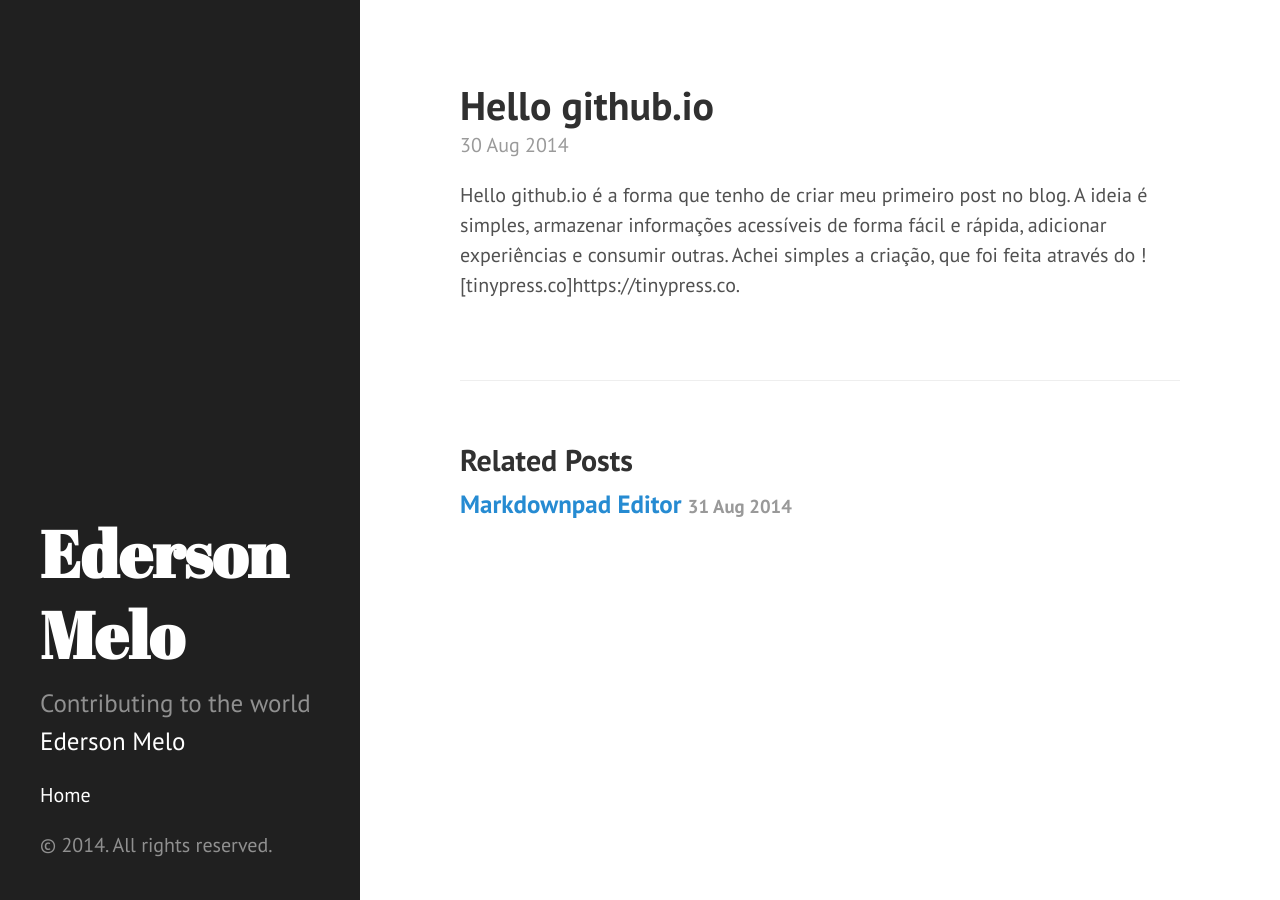
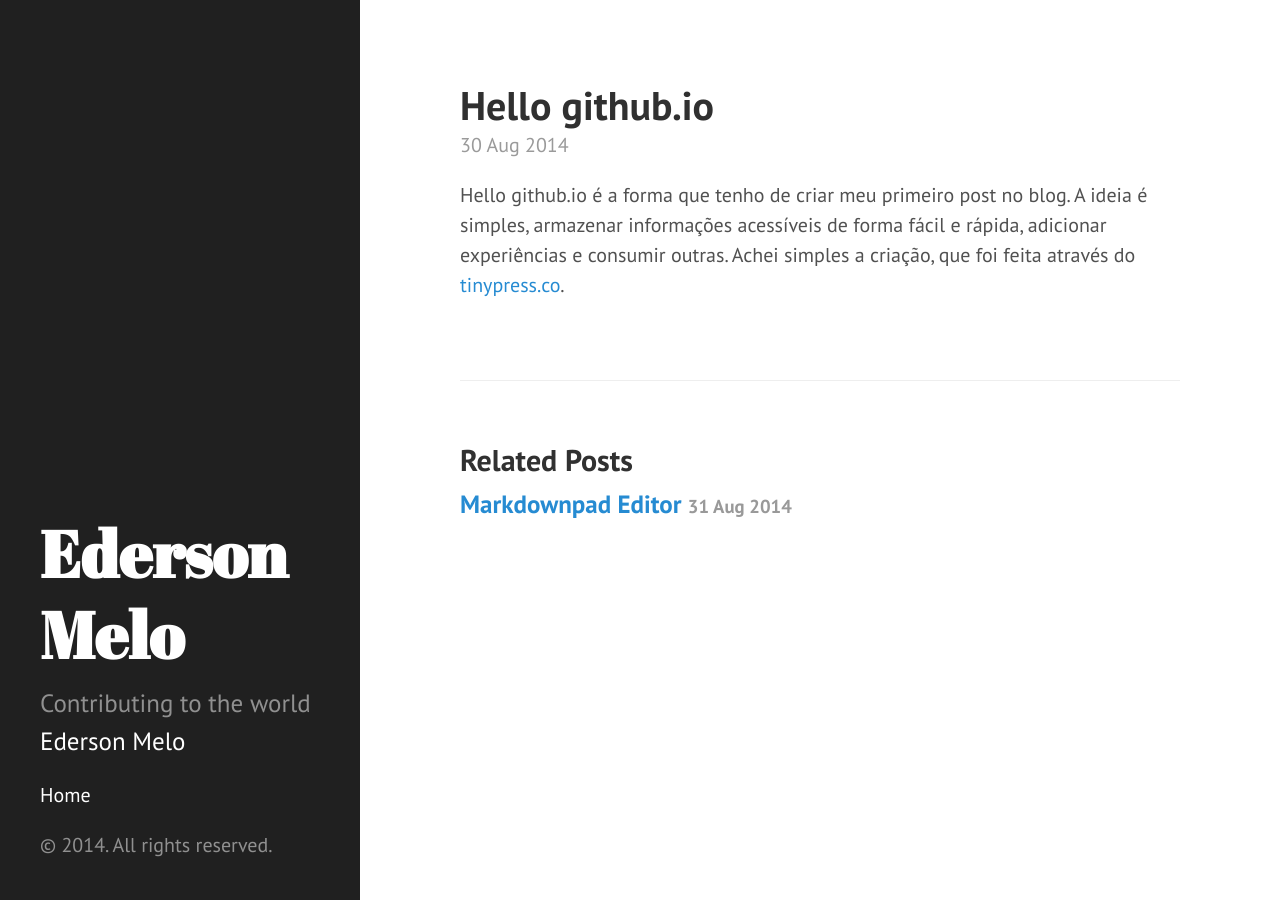
Before and after one commit to edersonmelo/edersonmelo.github.io, a Jekyll site: the page built from _posts/2014-08-30-hello-github.io.markdown, in a window 1280 px wide. Built offline with Jekyll 4.4.1, drawn with Linux system fonts in a browser that asks for light colours.

Commit message:
Post update: Hello github.io

```diff
--- a/_posts/2014-08-30-hello-github.io.markdown
+++ b/_posts/2014-08-30-hello-github.io.markdown
@@ -4,4 +4,4 @@ title: Hello github.io
 layout: post
 ---
 Hello github.io é a forma que tenho de criar meu primeiro post no blog. A ideia é simples, armazenar informações acessíveis de forma fácil e rápida, adicionar experiências e consumir outras.
-Achei simples a criação, que foi feita através do  ![tinypress.co]https://tinypress.co.
+Achei simples a criação, que foi feita através do  [tinypress.co](https://tinypress.co).
```
